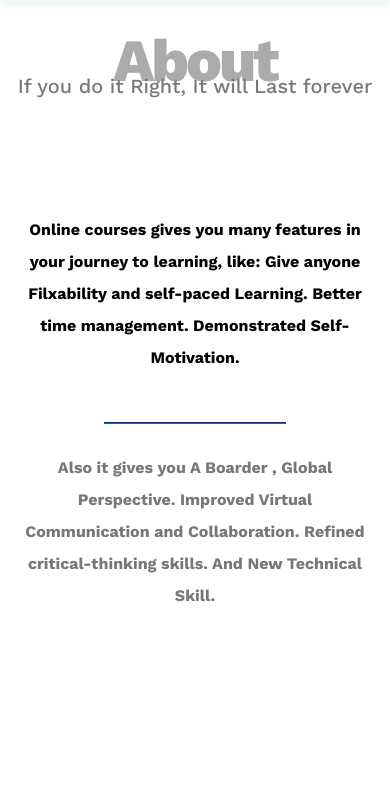
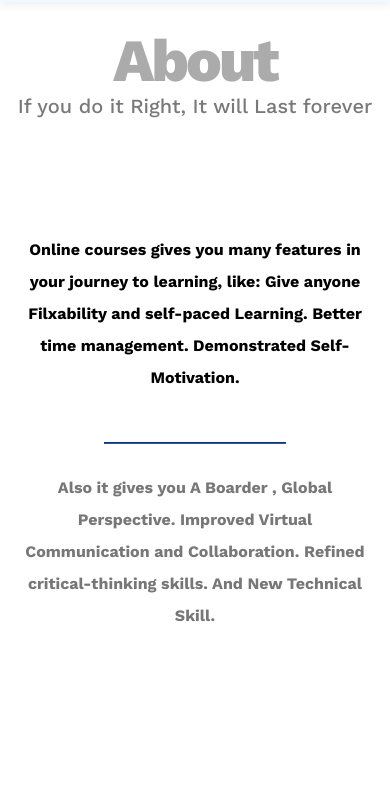
Before and after one commit to Manar345/S-S_pro.github.io, a plain HTML site: page about.html in a window 390 px wide. Shown: the part 54-844 px from the top of the page. Drawn offline with nearby package versions, Linux system fonts and the light colour scheme.

Commit message:
some editing

```diff
--- a/css/proo.css
+++ b/css/proo.css
@@ -51,7 +51,7 @@ body {
   margin: 0;
 }
 .special-heading + p {
-  margin: -30px 0 0;
+  margin: -15px 0 0;
   font-size: 20px;
   text-align: center;
   color: #797979;
@@ -61,7 +61,7 @@ body {
     font-size: 60px;
   }
   .special-heading + p {
-    margin-top: -20px;
+    margin-top: 0px;
   }
 }
 /* end components  */
@@ -318,7 +318,7 @@ body {
   }
 }
 @media (max-width: 450px) {
-  .services .services-content{
+  .services .services-content {
     grid-template-columns: 1fr;
   }
 }
```
